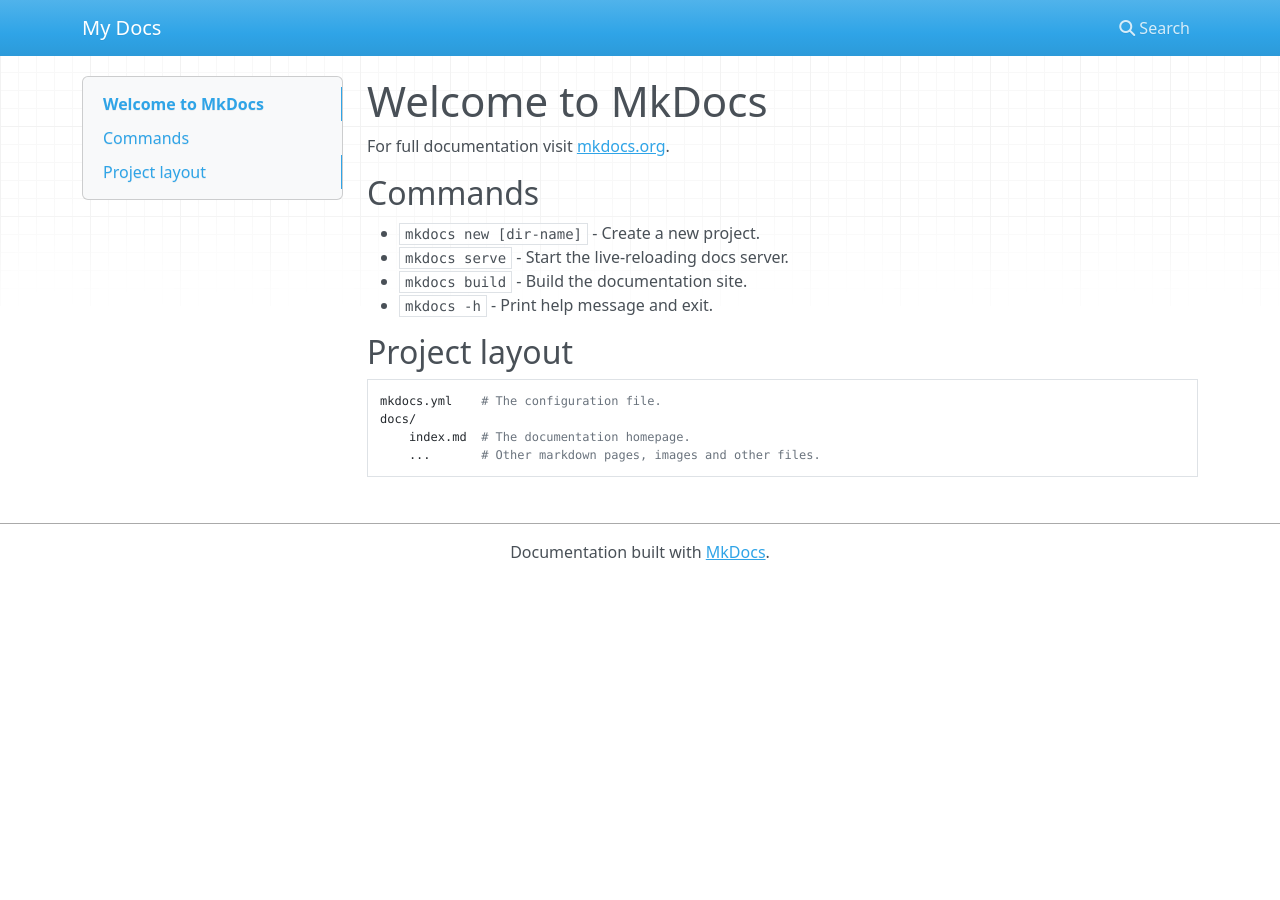
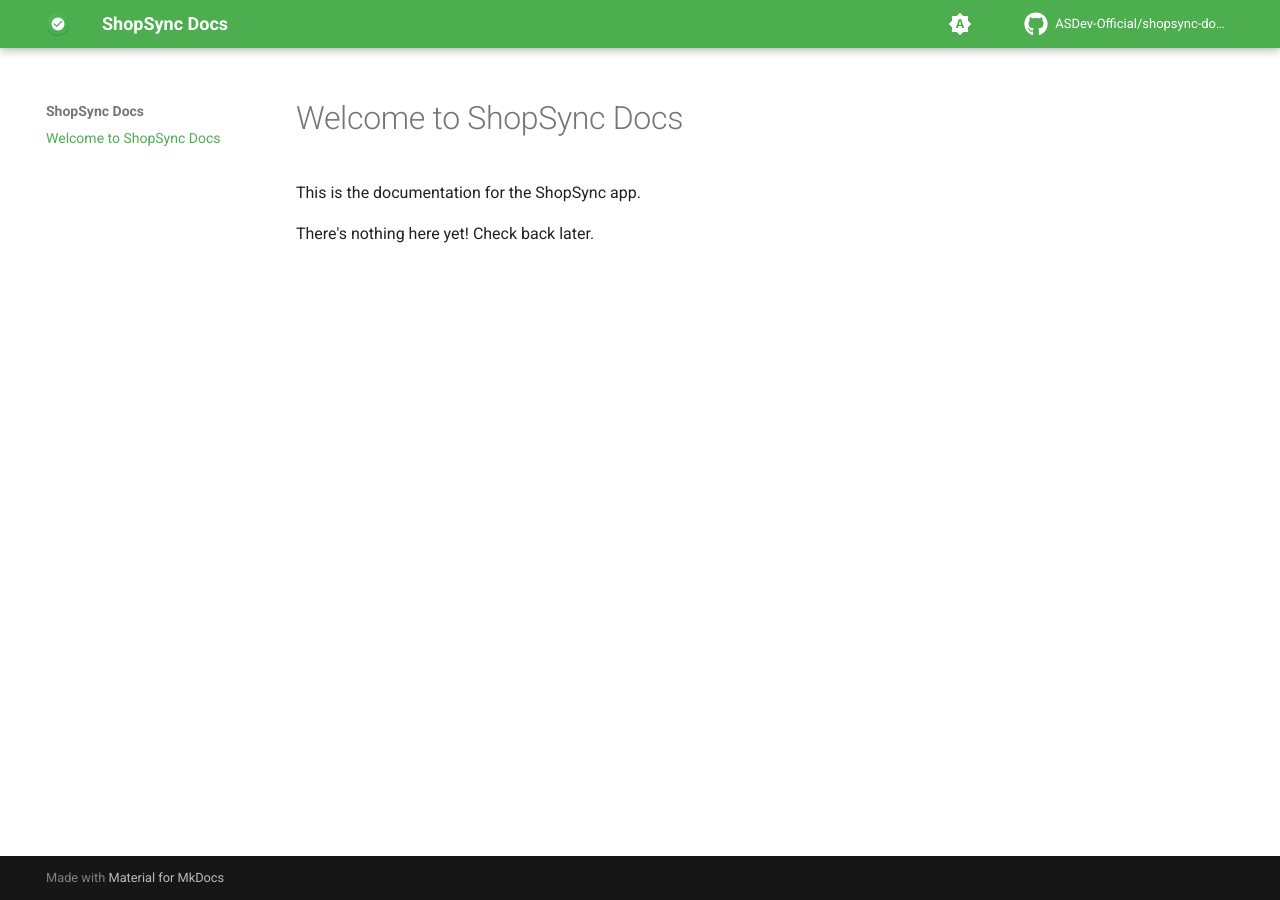
Before and after one commit to ASDev-Official/shopsync-docs, an MkDocs documentation site: the page built from docs/index.md, in a window 1280 px wide. Built offline with MkDocs 1.6.1 and Material for MkDocs 9.7.7, drawn with Linux system fonts in a browser that asks for light colours; nearby versions of some CDN libraries; comment, search, counter and statistics services are not loaded.

Commit message:
Added styling and a temporary front page

```diff
--- a/docs/index.md
+++ b/docs/index.md
@@ -1,17 +1,5 @@
-# Welcome to MkDocs
+# Welcome to ShopSync Docs
 
-For full documentation visit [mkdocs.org](https://www.mkdocs.org).
+This is the documentation for the ShopSync app.
 
-## Commands
-
-* `mkdocs new [dir-name]` - Create a new project.
-* `mkdocs serve` - Start the live-reloading docs server.
-* `mkdocs build` - Build the documentation site.
-* `mkdocs -h` - Print help message and exit.
-
-## Project layout
-
-    mkdocs.yml    # The configuration file.
-    docs/
-        index.md  # The documentation homepage.
-        ...       # Other markdown pages, images and other files.
+There's nothing here yet! Check back later.
--- a/mkdocs.yml
+++ b/mkdocs.yml
@@ -1 +1,40 @@
-site_name: My Docs
+site_name: ShopSync Docs
+site_url: https://docs.shopsync.aadish.dev/
+
+theme:
+  name: material
+  logo: assets/shopsync-logos/shopsync.png
+  favicon: assets/shopsync-logos/shopsync.png
+  font:
+    text: Roboto
+    code: Fira Code
+  icon:
+    repo: fontawesome/brands/github
+  palette:
+    - media: "(prefers-color-scheme)"
+      toggle:
+        icon: material/brightness-auto
+        name: Switch to light mode
+      primary: green
+      accent: light green
+    - media: "(prefers-color-scheme: light)"
+      scheme: default
+      toggle:
+        icon: material/brightness-7
+        name: Switch to dark mode
+      primary: green
+      accent: light green
+    - media: "(prefers-color-scheme: dark)"
+      scheme: slate
+      toggle:
+        icon: material/brightness-4
+        name: Switch to light mode
+      primary: green
+      accent: light green
+
+repo_url: https://github.com/ASDev-Official/shopsync-docs
+repo_name: ASDev-Official/shopsync-docs
+
+plugins:
+  - git-revision-date-localized:
+      enable_creation_date: true
```
Also changed, not shown: docs/assets/shopsync-logos/shopsync.png (added).
